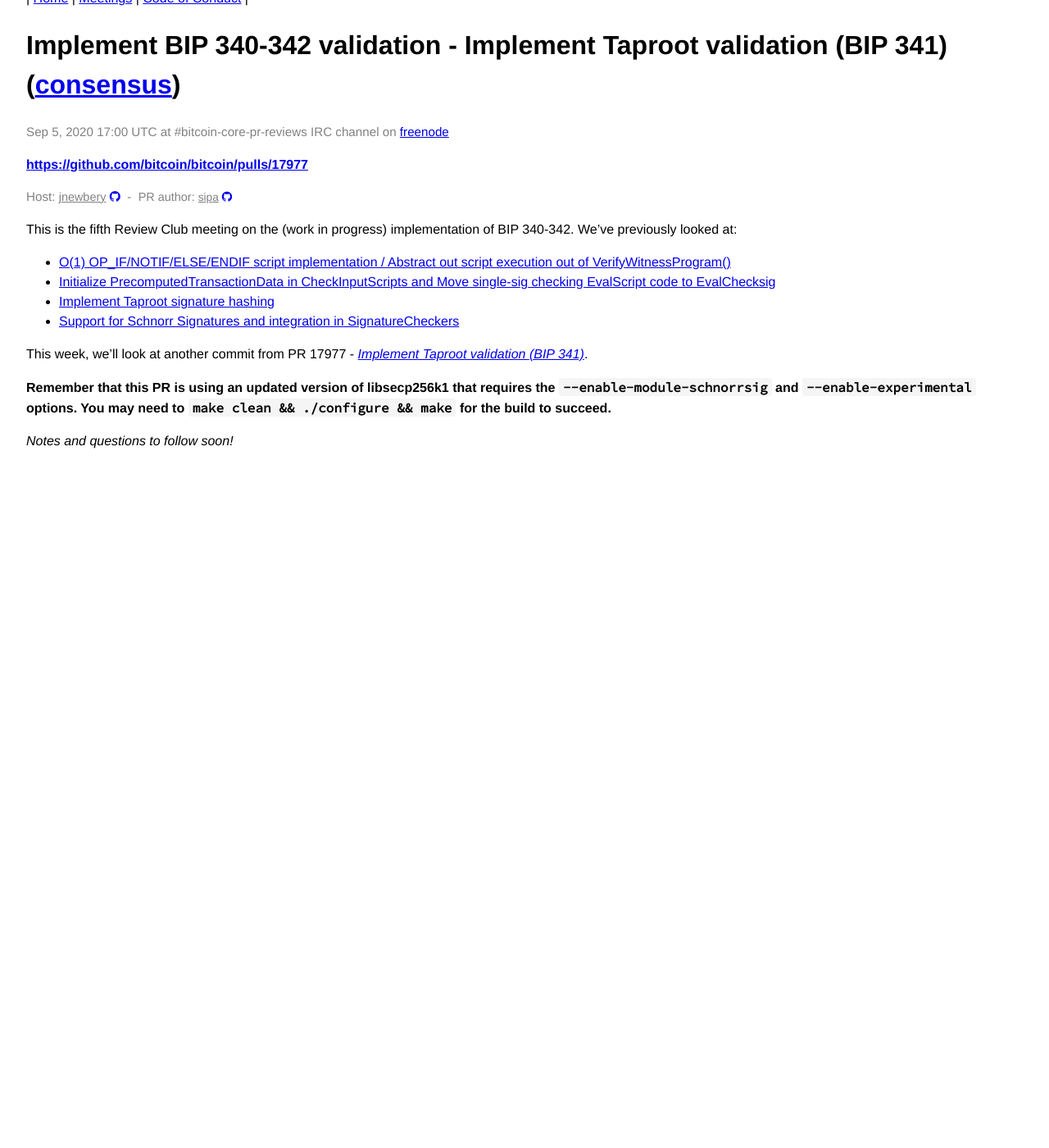
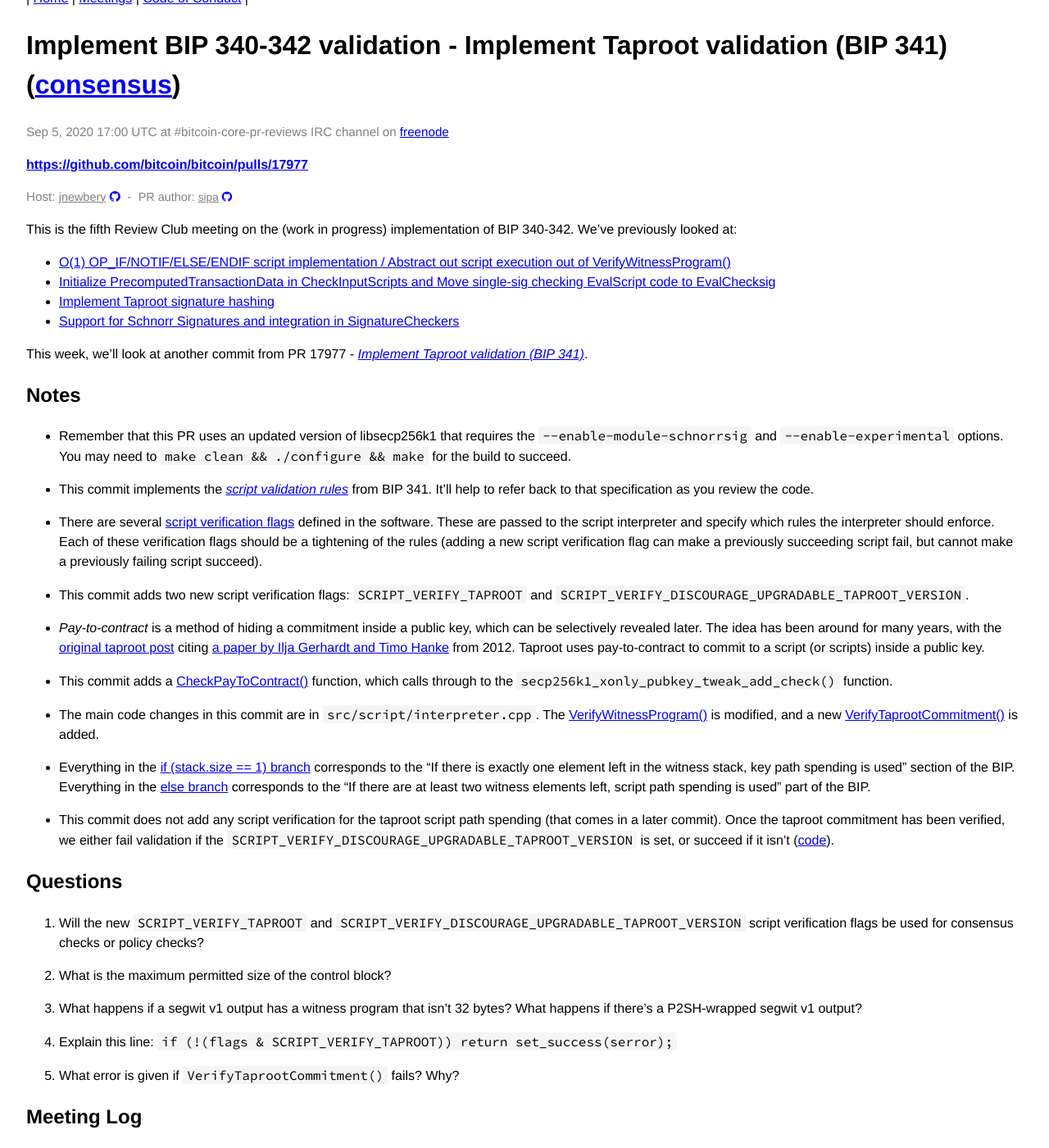
Before and after one commit to bitcoin-core-review-club/website, a Jekyll site: the page built from _posts/2020-09-05-#17977-3.md, in a window 1280 px wide and 1400 px high, scrolled down 102 px. Shown: the whole window at 82% size. Built offline with Jekyll 4.4.1, drawn with Linux system fonts in a browser that asks for light colours; before the commit the page ends 900 px from its top, so only the background shows below that.

Commit message:
n17977-3: Add notes and questions

```diff
--- a/_posts/2020-09-05-#17977-3.md
+++ b/_posts/2020-09-05-#17977-3.md
@@ -24,23 +24,80 @@ This week, we'll look at another commit from PR 17977 - _[Implement Taproot
 validation (BIP
 341)](https://github.com/bitcoin-core-review-club/bitcoin/commit/a6ca5080c)_.
 
-**Remember that this PR is using an updated version of libsecp256k1 that
-  requires the `--enable-module-schnorrsig` and `--enable-experimental`
-  options. You may need to `make clean && ./configure && make` for the build to
-  succeed.**
-
-_Notes and questions to follow soon!_
-
-<!-- TODO: Before meeting, add notes and questions
-
 ## Notes
 
+- Remember that this PR uses an updated version of libsecp256k1 that requires
+  the `--enable-module-schnorrsig` and `--enable-experimental` options. You may
+  need to `make clean && ./configure && make` for the build to succeed.
+
+- This commit implements the [_script validation
+  rules_](https://github.com/bitcoin/bips/blob/master/bip-0341.mediawiki#script-validation-rules)
+  from BIP 341. It'll help to refer back to that specification as you review the
+  code.
+
+- There are several [script verification
+  flags](https://github.com/bitcoin/bitcoin/blob/4631dc5c/src/script/interpreter.h#L29-L117)
+  defined in the software. These are passed to the script interpreter and specify
+  which rules the interpreter should enforce. Each of these verification flags
+  should be a tightening of the rules (adding a new script verification flag can
+  make a previously succeeding script fail, but cannot make a previously failing
+  script succeed).
+
+- This commit adds two new script verification flags: `SCRIPT_VERIFY_TAPROOT`
+  and `SCRIPT_VERIFY_DISCOURAGE_UPGRADABLE_TAPROOT_VERSION`.
+
+- _Pay-to-contract_ is a method of hiding a commitment inside a public key,
+  which can be selectively revealed later. The idea has been around for many
+  years, with the [original taproot
+  post](https://lists.linuxfoundation.org/pipermail/bitcoin-dev/2018-January/015614.html)
+  citing [a paper by Ilja Gerhardt and Timo
+  Hanke](https://arxiv.org/pdf/1212.3257.pdf) from 2012. Taproot uses pay-to-contract
+  to commit to a script (or scripts) inside a public key.
+
+- This commit adds a
+  [CheckPayToContract()](https://github.com/bitcoin-core-review-club/bitcoin/commit/a6ca5080#diff-10ed0089ccea825883e83e5afcef7697R223)
+  function, which calls through to the `secp256k1_xonly_pubkey_tweak_add_check()`
+  function.
+
+- The main code changes in this commit are in `src/script/interpreter.cpp`. The
+  [VerifyWitnessProgram()](https://github.com/bitcoin-core-review-club/bitcoin/commit/a6ca5080#diff-be2905e2f5218ecdbe4e55637dac75f3R1697)
+  is modified, and a new
+  [VerifyTaprootCommitment()](https://github.com/bitcoin-core-review-club/bitcoin/commit/a6ca5080#diff-be2905e2f5218ecdbe4e55637dac75f3R1677)
+  is added.
+
+- Everything in the [if (stack.size == 1)
+  branch](https://github.com/bitcoin-core-review-club/bitcoin/commit/a6ca5080#diff-be2905e2f5218ecdbe4e55637dac75f3R1734-R1739)
+  corresponds to the "If there is exactly one element left in the witness stack,
+  key path spending is used" section of the BIP. Everything in the [else
+  branch](https://github.com/bitcoin-core-review-club/bitcoin/commit/a6ca5080#diff-be2905e2f5218ecdbe4e55637dac75f3R1740-R1755)
+  corresponds to the "If there are at least two witness elements left, script
+  path spending is used" part of the BIP.
+
+- This commit does not add any script verification for the taproot script path
+  spending (that comes in a later commit). Once the taproot commitment has been
+  verified, we either fail validation if the
+  `SCRIPT_VERIFY_DISCOURAGE_UPGRADABLE_TAPROOT_VERSION` is set, or succeed if it
+  isn't
+  ([code](https://github.com/bitcoin-core-review-club/bitcoin/commit/a6ca5080#diff-be2905e2f5218ecdbe4e55637dac75f3R1751-R1754)).
 
 ## Questions
 
+1. Will the new `SCRIPT_VERIFY_TAPROOT` and
+   `SCRIPT_VERIFY_DISCOURAGE_UPGRADABLE_TAPROOT_VERSION` script verification
+   flags be used for consensus checks or policy checks?
+
+2. What is the maximum permitted size of the control block?
+
+3. What happens if a segwit v1 output has a witness program that isn't 32
+   bytes? What happens if there's a P2SH-wrapped segwit v1 output?
+
+4. Explain this line: `if (!(flags & SCRIPT_VERIFY_TAPROOT)) return set_success(serror);`
+
+5. What error is given if `VerifyTaprootCommitment()` fails? Why?
 
 ## Meeting Log
 
+<!-- TODO: After meeting, add log
 {% irc %}
 {% endirc %}
 -->
```
